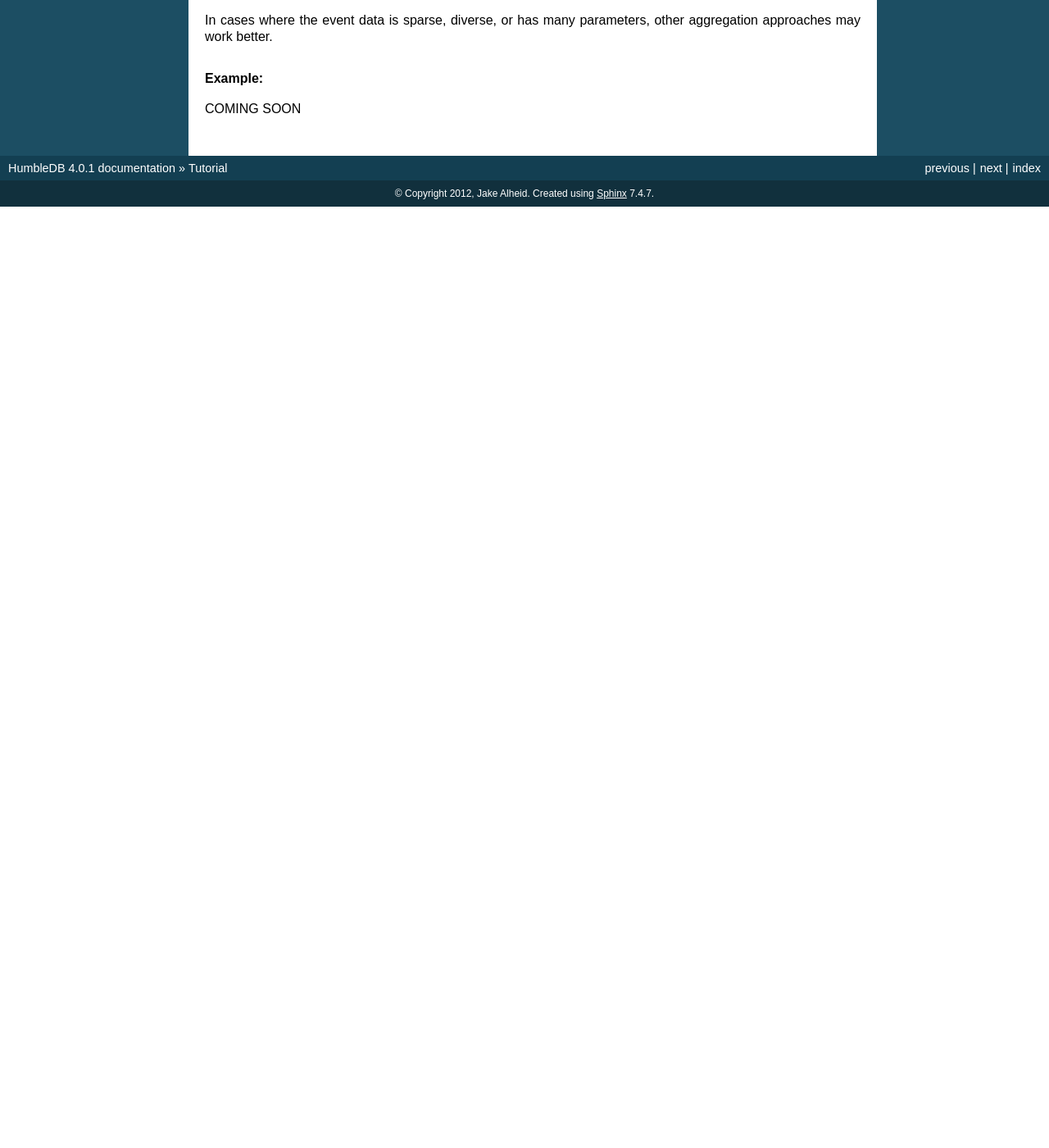
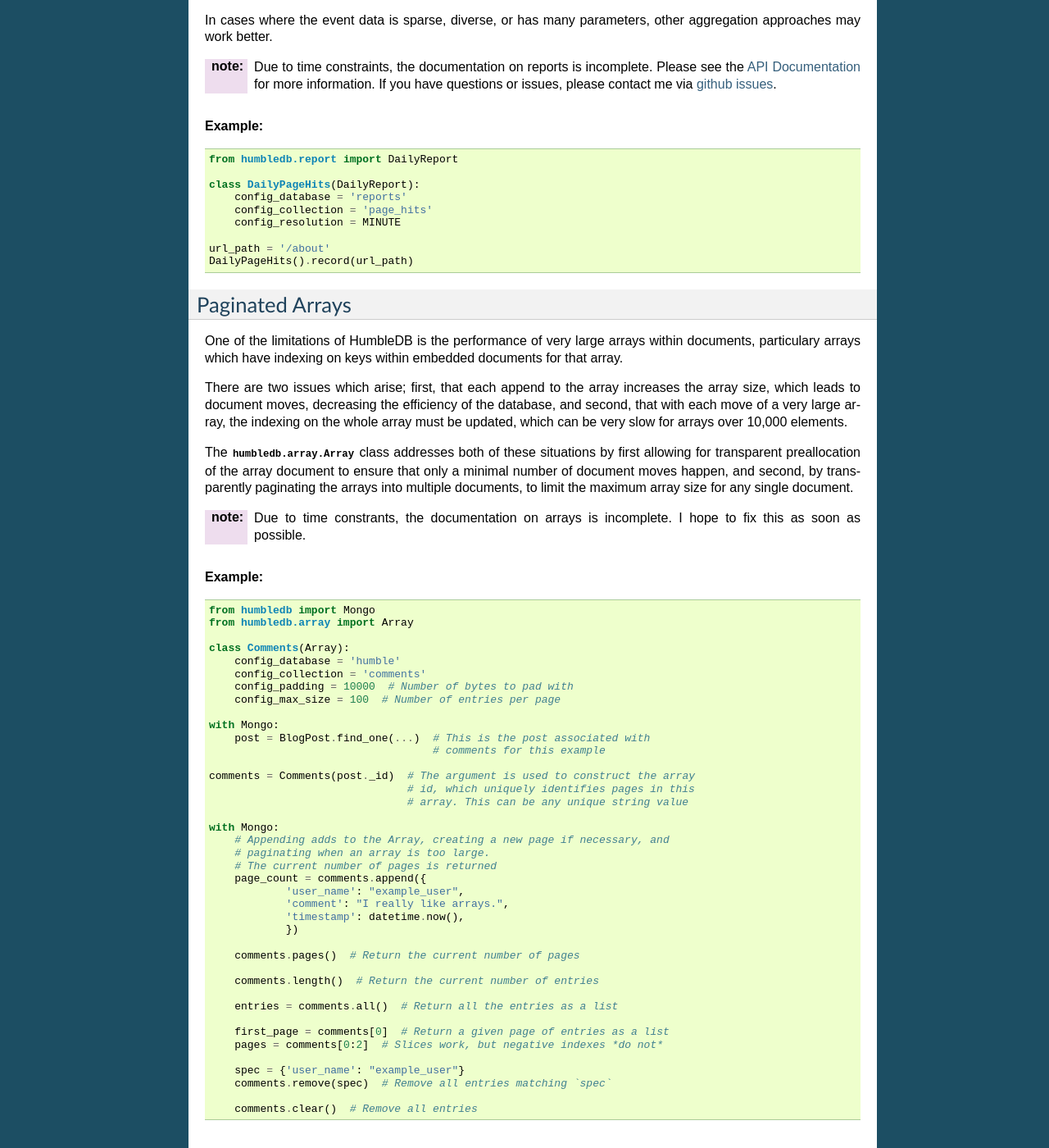
Before and after one commit to shakefu/humbledb, a Sphinx documentation site: the page built from docs/tutorial.rst, in a window 1280 px wide and 1400 px high, scrolled down 12262 px. Shown: the whole window at 82% size. Built offline with Sphinx 7.4.7, drawn with Linux system fonts in a browser that asks for light colours; before the commit the page ends 12514 px from its top, so only the background shows below that.

Commit message:
Update docs.

```diff
--- a/docs/tutorial.rst
+++ b/docs/tutorial.rst
@@ -816,6 +816,91 @@ certain webpage, or offer signups.
 In cases where the event data is sparse, diverse, or has many parameters, other
 aggregation approaches may work better.
 
+:note: Due to time constraints, the documentation on reports is incomplete.
+       Please see the :doc:`api` for more information. If you
+       have questions or issues, please contact me via `github issues
+       <http://github.com/shakefu/humbledb/issues>`_.
+
 .. rubric:: Example:
 
-COMING SOON
+::
+
+   from humbledb.report import DailyReport
+
+   class DailyPageHits(DailyReport):
+       config_database = 'reports'
+       config_collection = 'page_hits'
+       config_resolution = MINUTE
+
+   url_path = '/about'
+   DailyPageHits().record(url_path)
+
+
+.. _arrays:
+
+Paginated Arrays
+================
+
+One of the limitations of HumbleDB is the performance of very large arrays
+within documents, particulary arrays which have indexing on keys within
+embedded documents for that array.
+
+There are two issues which arise; first, that each append to the array increases
+the array size, which leads to document moves, decreasing the efficiency of the
+database, and second, that with each move of a very large array, the indexing
+on the whole array must be updated, which can be very slow for arrays over
+10,000 elements.
+
+The :class:`humbledb.array.Array` class addresses both of these situations by
+first allowing for transparent preallocation of the array document to ensure
+that only a minimal number of document moves happen, and second, by
+transparently paginating the arrays into multiple documents, to limit the
+maximum array size for any single document.
+
+:note: Due to time constrants, the documentation on arrays is incomplete. I
+       hope to fix this as soon as possible.
+
+.. rubric:: Example:
+
+::
+
+   from humbledb import Mongo
+   from humbledb.array import Array
+
+   class Comments(Array):
+       config_database = 'humble'
+       config_collection = 'comments'
+       config_padding = 10000  # Number of bytes to pad with
+       config_max_size = 100  # Number of entries per page
+
+   with Mongo:
+       post = BlogPost.find_one(...)  # This is the post associated with
+                                      # comments for this example
+
+   comments = Comments(post._id)  # The argument is used to construct the array
+                                  # id, which uniquely identifies pages in this
+                                  # array. This can be any unique string value
+
+   with Mongo:
+       # Appending adds to the Array, creating a new page if necessary, and
+       # paginating when an array is too large.
+       # The current number of pages is returned
+       page_count = comments.append({
+               'user_name': "example_user",
+               'comment': "I really like arrays.",
+               'timestamp': datetime.now(),
+               })
+
+       comments.pages()  # Return the current number of pages
+
+       comments.length()  # Return the current number of entries
+
+       entries = comments.all()  # Return all the entries as a list
+
+       first_page = comments[0]  # Return a given page of entries as a list
+       pages = comments[0:2]  # Slices work, but negative indexes *do not*
+
+       spec = {'user_name': "example_user"}
+       comments.remove(spec)  # Remove all entries matching `spec`
+
+       comments.clear()  # Remove all entries
```
Also changed, not shown: docs/api.rst (+10 -0 lines), 1 other file.
